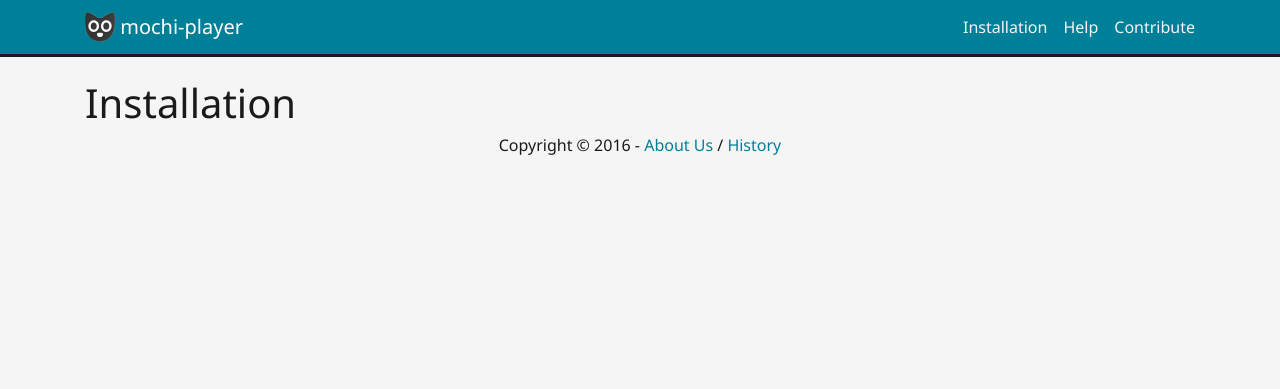
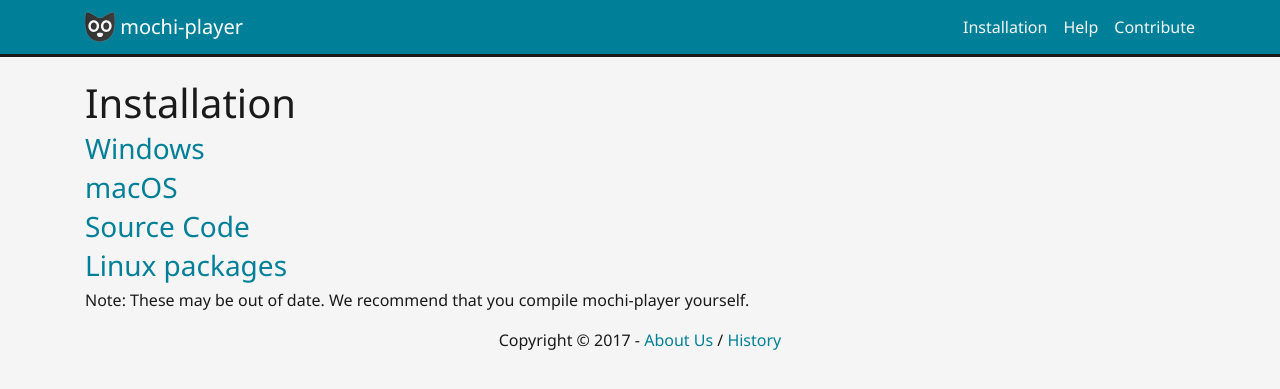
Before and after one commit to mochi-player/mochi-player.github.io, a Jekyll site: the page built from installation.html, in a window 1280 px wide. Shown: the top 389 px of the page. Built offline with Jekyll 4.4.1, drawn with Linux system fonts in a browser that asks for light colours; nearby versions of some CDN libraries.

Commit message:
footer.html: update copyright year

```diff
--- a/_includes/footer.html
+++ b/_includes/footer.html
@@ -1,5 +1,5 @@
 <footer id="footer" class="center">
   <div class="container">
-    <p>Copyright © 2016 - <a href="/about/">About Us</a> / <a href="/history/">History</a></p>
+    <p>Copyright &copy; {{ 'now' | date: "%Y" }} - <a href="/about/">About Us</a> / <a href="/history/">History</a></p>
   </div>
 </footer>
--- /dev/null
+++ b/installation.html
@@ -0,0 +1,19 @@
+---
+layout: page
+title: Installation
+permalink: /installation/
+---
+<h3>Windows</h3>
+
+<tr>
+  <td></td>
+  <td></td>
+</tr>
+
+<h3>macOS</h3>
+
+<h3>Source Code</h3>
+
+<h3>Linux packages</h3>
+
+<p>Note: These may be out of date. We recommend that you compile {{ site.program_name }} yourself.</p>
```
Also changed, not shown: history.md (+0 -1 lines), installation.md (deleted, +0 -5 lines), css/font-awesome.min.css (deleted).
